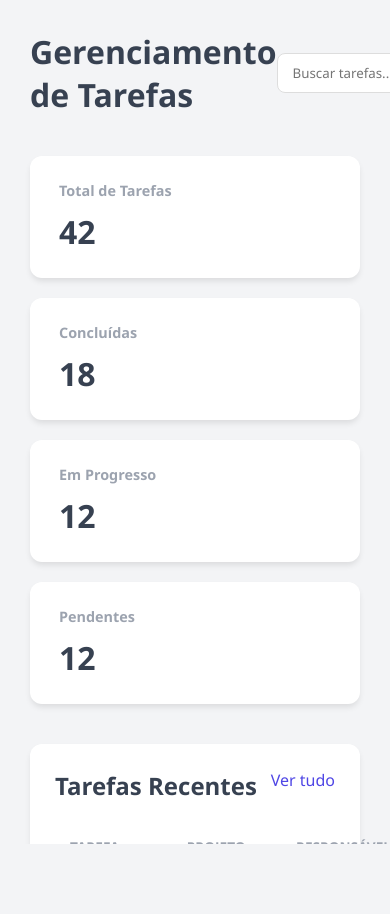
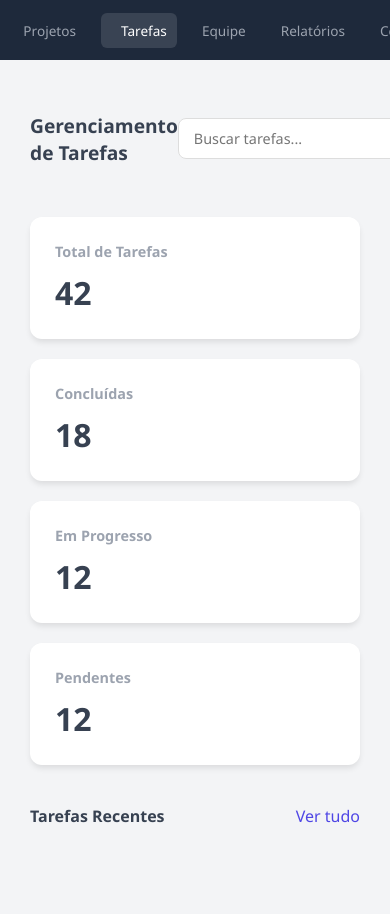
Before and after one commit to cadumaia/Projeto-Hiran, a plain HTML site: page tarefas.html in a window 390 px wide. Before the commit the page ends 844 px from the top, so only its background shows below. Drawn offline with Linux system fonts and the light colour scheme.

Commit message:
Atualização Responsividade

```diff
--- a/styles/index.css
+++ b/styles/index.css
@@ -1,3 +1,4 @@
+
 :root {
     --primary-color: #4f46e5;
     --secondary-color: #1e293b;
@@ -8,6 +9,8 @@
     --success: #10b981;
     --warning: #f59e0b;
     --danger: #ef4444;
+
+    --sidebar-width: 250px;
 }
 
 * {
@@ -21,40 +24,48 @@
     background-color: var(--bg-color);
     color: var(--text-color);
     height: 100vh;
-            display: grid;
-            grid-template-columns: 250px 1fr;
-            grid-template-rows: 100vh;
+    display: block;
+    overflow: hidden;
 }
 
-        .logosite {
-            width: 50px
-        }
-
-        /* sidebar */
 .sidebar {
+    position: fixed;
+    top: 0;
+    left: 0;
+    width: var(--sidebar-width);
+    height: 100vh;
     background-color: var(--secondary-color);
     color: white;
     padding: 20px;
     display: flex;
     flex-direction: column;
-            font-weight: 600;
+    overflow-y: auto;
+    overflow-x: hidden;
 }
+
+.sidebar::-webkit-scrollbar {
+    width: 6px;
+}
+.sidebar::-webkit-scrollbar-thumb {
+    background: rgba(255,255,255,0.25);
+    border-radius: 6px;
+}
+
 
 .logo {
     font-size: 1.5rem;
     font-weight: bold;
     margin-bottom: 40px;
     display: flex;
+    justify-content: center;
     align-items: center;
-            justify-content: center;
     gap: 10px;
 }
 
-        .logo-icon {
-            height: 45px;
-            width: auto;
-            display: block;
+.logosite {
+    width: 50px;
 }
+
 
 .menu a {
     display: block;
@@ -66,12 +77,13 @@
     transition: 0.3s;
 }
 
-        /* deslizar */
-        .menu a:hover, .menu a.active {
-            background-color: rgba(255,255,255,0.1);
-            color: white;
+.menu a:hover,
+.menu a.active {
+    background-color: rgba(255,255,255,0.12);
+    color: #fff;
     padding-left: 20px;
 }
+
 
 .perfil {
     margin-top: auto;
@@ -85,11 +97,12 @@
 .avatar {
     width: 40px;
     height: 40px;
+    background-color: var(--primary-color);
     border-radius: 50%;
-            background-color: var(--primary-color);
     display: flex;
     justify-content: center;
     align-items: center;
+    color: #fff;
     font-weight: bold;
 }
 
@@ -98,13 +111,16 @@
     display: inline-block;
 }
 
-        /* conteudo */
+
 .conteudo {
-            overflow-y: auto; /* scrollar conteúdo */
+    position: relative;
+    margin-left: var(--sidebar-width);
+    height: 100vh;
+    overflow-y: auto;
     padding: 30px;
 }
 
-        /* header */
+/* HEADER */
 header {
     display: flex;
     justify-content: space-between;
@@ -126,18 +142,16 @@
     border: none;
     padding: 10px 20px;
     border-radius: 8px;
+    font-weight: 600;
     cursor: pointer;
-            font-weight: 600;
-
 }
 
-        /* resumo */
+
 .colunastatus {
     display: grid;
     grid-template-columns: repeat(auto-fit, minmax(240px, 1fr));
     gap: 20px;
     margin-bottom: 40px;
-
 }
 
 .card {
@@ -145,7 +159,6 @@
     padding: 25px;
     border-radius: 12px;
     box-shadow: 0 4px 6px -1px rgba(0,0,0,0.1);
-            border-left: 4px solid transparent;
 }
 
 .card h3 {
@@ -157,42 +170,29 @@
 .card .numero {
     font-size: 2rem;
     font-weight: bold;
-
 }
 
-        /* projetos */
-        .projetos {
-            background-color: var(--card-bg);
-            padding: 25px;
-            border-radius: 12px;
-            box-shadow: 0 4px 6px -1px rgba(0,0,0,0.1);
-        }
-
-        .headerprojetos {
-            display: flex;
-            justify-content: space-between;
-            margin-bottom: 20px;
-        }
 
 table {
     width: 100%;
     border-collapse: collapse;
+    overflow-x: auto;
+    display: block;
 }
 
 th, td {
+    padding: 15px;
     text-align: left;
-            padding: 15px;
     border-bottom: 1px solid #eee;
 }
 
 th {
     color: var(--text-light);
-            font-weight: 600;
-            font-size: 0.85rem;
+    font-size: 0.8rem;
     text-transform: uppercase;
 }
 
-        /* insígnias de status */
+
 .status {
     padding: 5px 12px;
     border-radius: 20px;
@@ -200,12 +200,112 @@
     font-weight: 600;
 }
 
-        .status.active { background-color: #d1fae5; color: var(--success); }
-        .status.pending { background-color: #fef3c7; color: var(--warning); }
-        .status.delayed { background-color: #fee2e2; color: var(--danger); }
+.status.active { background: #d1fae5; color: var(--success); }
+.status.pending { background: #fef3c7; color: var(--warning); }
+.status.delayed { background: #fee2e2; color: var(--danger); }
 
-        /* responsividade */
+
+h1 {
+    font-size: clamp(1.2rem, 2.2vw, 2rem);
+}
+h2 {
+    font-size: clamp(1rem, 1.8vw, 1.5rem);
+}
+
+button,
+.botaonovo {
+    font-size: clamp(0.9rem, 1.6vw, 1rem);
+    padding: clamp(10px, 1.2vw, 14px) clamp(14px, 1.6vw, 20px);
+}
+
+input, select {
+    font-size: clamp(0.9rem, 1.5vw, 1rem);
+}
+
+
 @media (max-width: 768px) {
-            body { grid-template-columns: 1fr; }
-            .sidebar { display: none; } /* sem sidebar no celular */
+
+    .sidebar {
+        position: fixed;
+        width: 100%;
+        height: 60px;
+        flex-direction: row;
+        justify-content: center;
+        padding: 0 20px;
+        gap: 20px;
     }
+
+    .logo,
+    .perfil {
+        display: none;
+    }
+
+    .menu {
+        display: flex;
+        flex-direction: row;
+        gap: 15px;
+        align-items: center;
+    }
+
+    .menu a {
+        margin: 0;
+        padding: 8px 10px;
+        font-size: 0.85rem;
+    }
+
+    .conteudo {
+        margin-left: 0;
+        margin-top: 70px;
+        height: calc(100vh - 70px);
+    }
+
+    table {
+        font-size: 0.9rem;
+    }
+}
+
+
+.headerprojetos {
+    display: flex;
+    align-items: center;
+    justify-content: space-between;
+    margin-bottom: 20px;
+    gap: 20px;
+}
+
+.barrapesquisa input {
+    width: 220px; /* Mesmo estilo da dashboard */
+    padding: 10px 15px;
+    border-radius: 8px;
+    border: 1px solid #ddd;
+}
+
+
+/* Card de projetos recentes com bordas padrão */
+.card-projetos-recentes {
+    background: var(--card-bg);
+    padding: 25px;
+    border-radius: 12px;
+    box-shadow: 0 4px 6px -1px rgba(0,0,0,0.1);
+    margin-bottom: 30px;
+}
+
+/* Título + link alinhados */
+.topo-card {
+    display: flex;
+    align-items: center;
+    justify-content: space-between;
+    margin-bottom: 15px;
+}
+
+/* Estilo do link */
+.ver-tudo {
+    font-size: 0.9rem;
+    color: var(--primary-color);
+    font-weight: 500;
+    text-decoration: none;
+}
+
+.ver-tudo:hover {
+    text-decoration: underline;
+}
```
Also changed, not shown: descricaoprojeto.html (+2 -0 lines), descricaotarefa.html (+2 -0 lines). Lines whose indentation alone changed are shown as unchanged.
